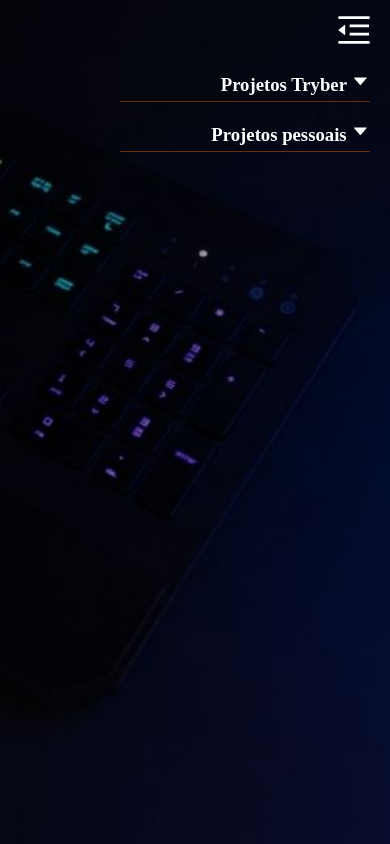
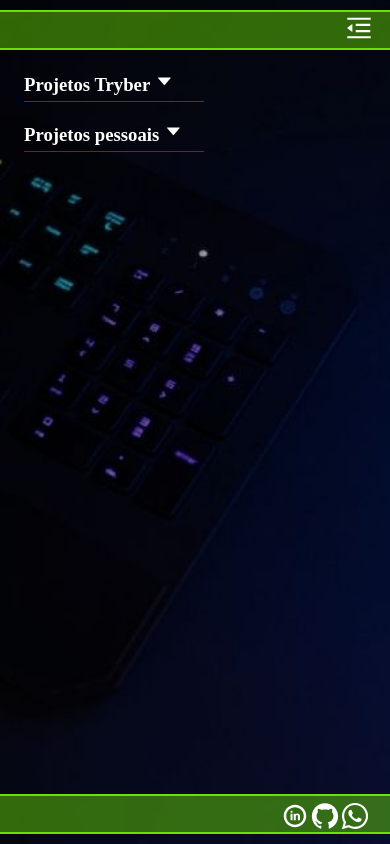
Before and after one commit to Tomas-Breuckmann/Tomas-Breuckmann.github.io, a React (Create React App) app: page /projetos in a window 390 px wide. Built offline with nearby package versions, Linux system fonts and the light colour scheme.

Commit message:
uma versão do menu de projetos com responsividade

```diff
--- a/src/components/Footer.jsx
+++ b/src/components/Footer.jsx
@@ -3,6 +3,7 @@ import { MainFooter } from './Footer.styled';
 // import { Body } from '../Styles/Helpers.styles';
 import { AiFillGithub } from 'react-icons/ai';
 import { TiSocialLinkedinCircular } from 'react-icons/ti';
+import { FaWhatsapp } from 'react-icons/fa'
 
 function Header() {
     return(
@@ -14,6 +15,9 @@ function Header() {
             <a href="https://github.com/Tomas-Breuckmann" target="_blank" rel="noopener noreferrer">
                 <AiFillGithub />
             </a>
+            <a href="https://api.whatsapp.com/send?phone=555491069882&text=Ol%C3%A1%20Tomas%2C%20eu%20me%20chamo%20" target="_blank" rel="noopener noreferrer">
+                    <FaWhatsapp />
+                </a>
             </MainFooter>
         </div>
     )
--- a/src/components/Footer.styled.js
+++ b/src/components/Footer.styled.js
@@ -6,14 +6,14 @@ export const MainFooter=styled.main`
     border-top: 2px solid var(--green-80);
     border-bottom: 2px solid var(--green-80);
     position: fixed;
-    bottom: 20px;
+    bottom: 10px;
     width: var(--wid);
-    height: 50px;
+    height: 40px;
     display: flex;
     justify-content: flex-end;
     /* align-items: center; */
     padding: 5px 20px 5px 0;
-    font-size: 40px;
+    font-size: 30px;
 
     a {
       text-decoration: none;
--- a/src/components/Header.styled.js
+++ b/src/components/Header.styled.js
@@ -6,16 +6,17 @@ export const MainHeader=styled.main`
     position: fixed;
     top: 10px;
     width: var(--wid);
+    height: 40px;
     display: flex;
     justify-content: flex-end;
     align-items: center;
+    background-color: var(--green-40);
+    border-top: 2px solid var(--green-80);
+    border-bottom: 2px solid var(--green-80);
 
-    @media (min-width: 400px) {
-        background-color: var(--green-40);
-        border-top: 2px solid var(--green-80);
-        border-bottom: 2px solid var(--green-80);
+    /* @media (min-width: 400px) {
 
-  }
+  } */
 `
 
 export const MenuIcons=styled.div`
@@ -28,11 +29,19 @@ export const MenuIcons=styled.div`
 `
 export const Fold=styled(AiOutlineMenuFold)`
   cursor: pointer;
-  font-size: 40px;
+  font-size: 30px;
   margin-right: 16px;
 `
 export const Unfold=styled(AiOutlineMenuUnfold)`
   cursor: pointer;
-  font-size: 40px;
+  font-size: 30px;
   margin-right: 16px;
 `
+
+export const Links=styled.div`
+    display: flex;
+    justify-content: space-evenly;
+    /* background-color: red; */
+    width: 120px;
+
+`
--- a/src/components/Menu.js
+++ b/src/components/Menu.js
@@ -13,9 +13,6 @@ export default function Menu() {
             <StyleNavLink to={ '/projetos'}>
                 PROJETOS
             </StyleNavLink>
-            {/* <StyleNavLink to={ '/contato'}>
-                CONTATOS
-            </StyleNavLink> */}
         </MainMenu>
     )
 }
--- a/src/pages/Home/Home.js
+++ b/src/pages/Home/Home.js
@@ -1,13 +1,10 @@
 import React from 'react'
 import Header from '../../components/Header';
-// import Footer from '../../components/Footer';
-import { HomeMain, Links } from './Home.styles.js';
+import Footer from '../../components/Footer';
+import { HomeMain } from './Home.styles.js';
 import { Body } from '../../Styles/Helpers.styles.js';
 import eu from '../../images/IMG_009.jpg'
 import { Img } from '../Sobre/Sobre.styles';
-import { AiFillGithub } from 'react-icons/ai';
-import { TiSocialLinkedinCircular } from 'react-icons/ti';
-import { FaWhatsapp } from 'react-icons/fa'
 
 function Home() {
 
@@ -18,7 +15,7 @@ function Home() {
                 <Img src={ eu } alt="minha foto" />
                 <h2>Tomas Breuckmann</h2>
                 <h4>Programador Front-End</h4>
-                <Links>
+                {/* <Links>
                 <a href="https://github.com/Tomas-Breuckmann" target="_blank" rel="noopener noreferrer">
                     <AiFillGithub />
                 </a>
@@ -28,9 +25,9 @@ function Home() {
                 <a href="https://api.whatsapp.com/send?phone=555491069882&text=Ol%C3%A1%20Tomas%2C%20eu%20me%20chamo%20" target="_blank" rel="noopener noreferrer">
                     <FaWhatsapp />
                 </a>
-                </Links>
+                </Links> */}
             </HomeMain>
-            {/* <Footer /> */}
+            <Footer />
         </Body>
     )
 }
--- a/src/pages/Projetos/Opcoes.jsx
+++ b/src/pages/Projetos/Opcoes.jsx
@@ -11,15 +11,15 @@ import { MenuStudent } from './Projects.styles';
 const Button=styled.div`
     background-color: var(--green-40);
     /* text-align: right; */
-    padding-right: 12px;
-    border-radius: 12px;
+    padding-left: 12px;
+    border-radius: 8px;
     height: 24px;
-    width: 200px;
+    width: 180px;
     cursor: pointer;
     margin-top: 8px;
-    margin-left: 52px;
+    /* margin-left: 52px; */
     display: flex;
-    justify-content: flex-end;
+    justify-content: flex-start;
     align-items: center;
 `
 
--- a/src/pages/Projetos/Projects.styles.js
+++ b/src/pages/Projetos/Projects.styles.js
@@ -4,26 +4,37 @@ import { AiFillCaretDown, AiFillCaretUp } from 'react-icons/ai'
 export const MainProjects=styled.main`
     display: flex;
     flex-direction: column;
-    align-items: flex-end;
+    align-items: flex-start;
     color: white;
     /* line-height: 2em; */
     margin-top: 60px;
     /* margin-top: 60px; */
     /* gap: 12px; */
 
-    /* @media (min-width: 560px) {
+    @media (min-width: 560px) {
         flex-direction: row;
-        margin-left: 50px;
-  } */
+        /* margin-left: 50px; */
+        align-items: flex-start;
+        /* background-color: yellow; */
+  }
 `
 export const Menus=styled.div`
     display: flex;
     gap: 8px;
     margin-right: 20px;
+
     @media (max-width: 560px) {
         flex-direction: column;
-        margin-left: 50px;
+        margin-left: 24px;
   }
+  @media (min-width: 560px) {
+        flex-direction: column;
+        /* margin-left: 50px; */
+        /* align-items: flex-start; */
+        /* background-color: red; */
+        margin-left: 24px;
+  }
+
 `
 
 export const H1=styled.h3`
@@ -32,9 +43,9 @@ export const H1=styled.h3`
     /* padding: 4px 4px 4px 50px; */
     /* border-radius: 0 12px 12px 0; */
     height: 30px;
-    width: 250px;
+    width: 180px;
     cursor: pointer;
-    text-align: right;
+    /* text-align: left; */
     margin-top: 12px;
 `
 
--- a/src/pages/Projetos/Projetos.js
+++ b/src/pages/Projetos/Projetos.js
@@ -1,6 +1,6 @@
 import React, { useState } from 'react'
 import Header from '../../components/Header';
-// import Footer from '../../components/Footer';
+import Footer from '../../components/Footer';
 import { Body } from '../../Styles/Helpers.styles';
 import { MainProjects, H1, Menus, MenuStudent } from './Projects.styles';
 import { AiFillCaretDown, AiFillCaretUp } from 'react-icons/ai'
@@ -49,7 +49,7 @@ function Projetos() {
             </Menus>
         {!renderProjects && <Render modulo={renderModulo}/>}
         </MainProjects>
-        {/* <Footer /> */}
+        <Footer />
     </Body>
     )
 }
--- a/src/pages/Projetos/Render.jsx
+++ b/src/pages/Projetos/Render.jsx
@@ -21,19 +21,20 @@ const MainDetalhes=styled.main`
     a {
       text-decoration: none;
       color: white;
-      font-size: 20px;
-      background-color: var(--orange-40);
+      font-size: 16px;
+      /* background-color: var(--orange-40); */
+      border: 1px solid var(--orange-40);
       width: 100px;
       padding: 4px 8px;
-      margin-bottom: 12px;
+      /* margin-bottom: 12px; */
       border-radius: 4px;
-      margin-right: 12px;
+      /* margin-right: 12px; */
     }
 `
 
 const Img=styled.img`
-    width: 320px;
-    height: 212px;
+    width: 212px;
+    height: 125px;
     margin: 12px 0 12px 0;
     border-radius: 8px;
     object-fit: cover;
@@ -42,9 +43,10 @@ const Img=styled.img`
 const MainRender=styled.div`
     display: flex;
     flex-wrap: wrap;
-    justify-content: center;
+    /* justify-content: center; */
     gap: 12px;
     margin-top: 12px;
+    margin-bottom: 42px;
     width: 100%;
     /* background-color: red; */
 `
```
